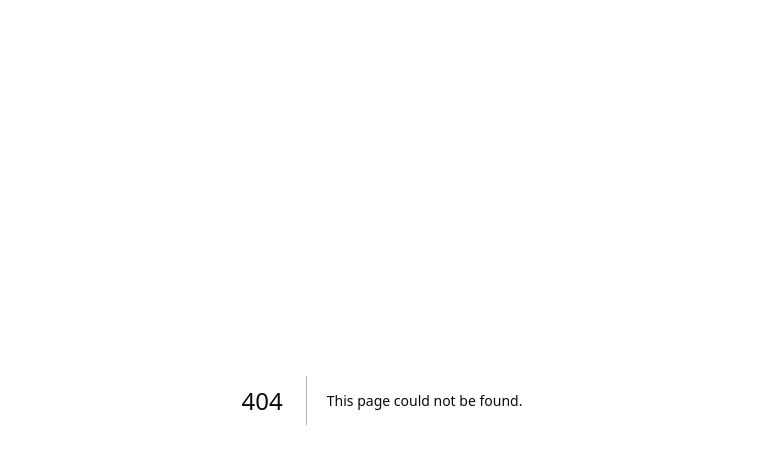
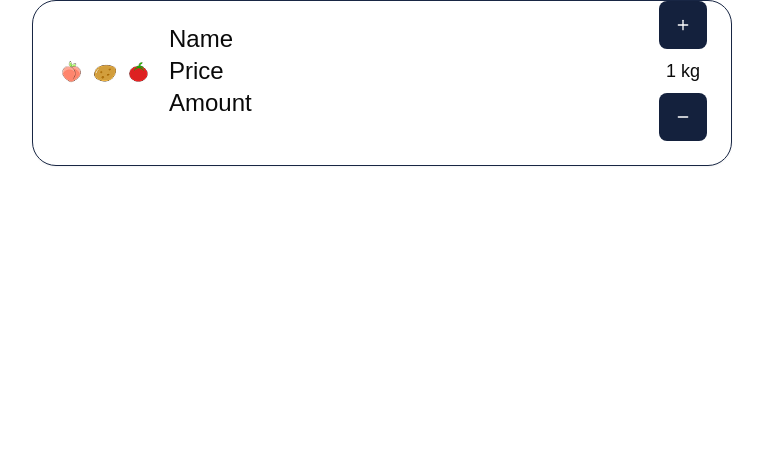
Before and after one commit to G-Mosseater/scrapless, a Next.js app: page /myBox in a window 1280 px wide. Before the commit this address had no page. Shown: the top 464 px of the page, without its empty margins (258-1021 px from the left). Built offline with nearby package versions, Linux system fonts and the light colour scheme.

Commit message:
cartCard

```diff
--- a/app/globals.css
+++ b/app/globals.css
@@ -15,6 +15,8 @@ body {
 
 @layer base {
   :root {
+    --blues: 221 48% 18%;
+    --banana: 35 90% 60%;
     --background: 0 0% 100%;
     --foreground: 0 0% 3.9%;
     --card: 0 0% 100%;
@@ -41,6 +43,8 @@ body {
     --chart-3: 197 37% 24%;
     --chart-4: 43 74% 66%;
     --chart-5: 27 87% 67%;
+    --chart-6: var(--banana);
+    --chart-7: var(--blues);
     --font-quicksand: 'Quicksand', sans-serif;
 
   }
--- a/app/home/page.tsx
+++ b/app/home/page.tsx
@@ -1,6 +1,5 @@
 import Image  from "next/image";
-import  { Button }  from "../../../components/ui/button";
-
+import { Button } from "@/components/ui/button";
 
 export default async function home() {;
 
--- a/app/layout.tsx
+++ b/app/layout.tsx
@@ -33,7 +33,7 @@ export default function RootLayout({
           disableTransitionOnChange
         >
           <main className="min-h-screen flex flex-col items-center">
-            <div className="flex flex-col gap-20 max-w-5xl ">{children}</div>
+            <div className="flex flex-col gap-20 w-full max-w-[700px] ">{children}</div>
           </main>
         </ThemeProvider>
       </body>
--- /dev/null
+++ b/app/myBox/page.tsx
@@ -0,0 +1,17 @@
+import React from 'react'
+import CartCard from '@/components/ui/cartCard'
+
+
+
+const page = () => {
+  return (
+
+
+
+    <CartCard/>
+
+
+  )
+}
+
+export default page
--- /dev/null
+++ b/components/ui/cartCard.tsx
@@ -0,0 +1,41 @@
+import {
+  Card,
+  CardContent,
+
+} from "@/components/ui/card";
+import { Button } from "./button";
+import { Plus, Minus, Home, Store, MapPin, Package, User } from "lucide-react";
+import Image from "next/image";
+
+export default function CartCard() {
+  return (
+
+      <Card className="rounded-3xl border-[hsl(var(--blues))]  w-full min-w-[420px]">
+        <CardContent className="flex items-center">
+          <div className="w-24 h-24 overflow-hidden rounded-md">
+            <Image
+              src="/fruits-loading-Vu5S5tYoxZ.png"
+              alt="Example image"
+              layout="responsive"
+              width={16}
+              height={9}
+            />
+          </div>
+          <div className="flex-1 ml-4">
+            <p className="text-2xl font-medium">Name</p>
+            <p className="text-2xl font-medium">Price</p>
+            <p className="text-2xl font-medium">Amount</p>
+          </div>
+          <div className="flex flex-col items-center gap-2">
+            <Button variant="default" className="bg-[#14213d] h-12 w-12 p-0">
+              <Plus size={24} />
+            </Button>
+            <span className="text-lg font-medium">1 kg</span>
+            <Button variant="default" className="bg-[#14213d] h-12 w-12 p-0">
+              <Minus size={24} />
+            </Button>
+          </div>
+        </CardContent>
+      </Card>
+  );
+}
```
Also changed, not shown: lib/supabase/client.ts (line endings or trailing spaces).
